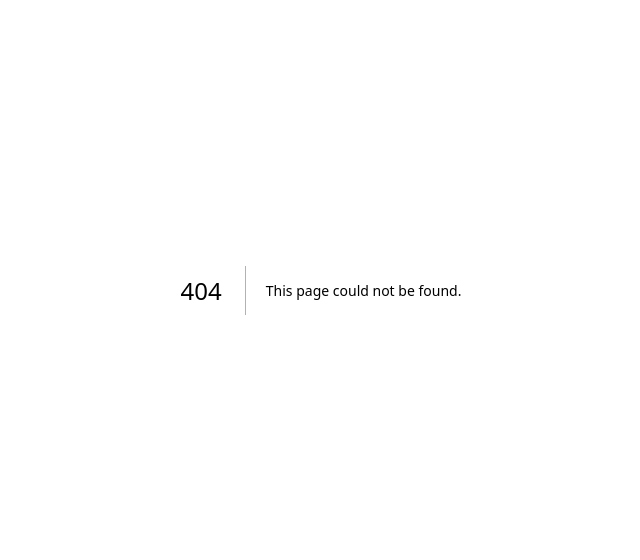
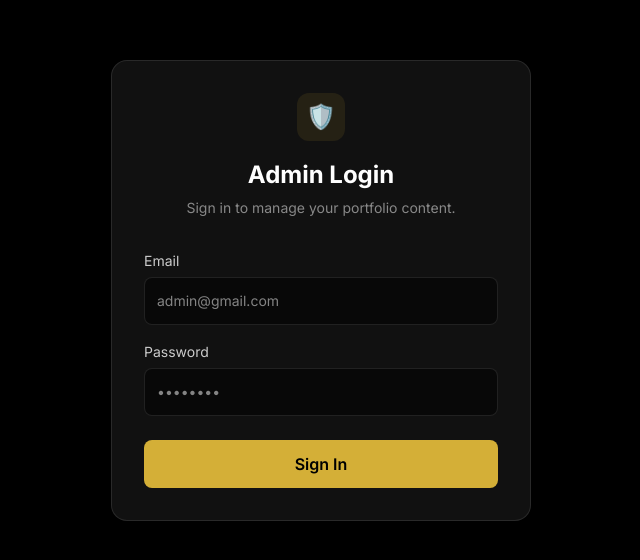
Before and after one commit to AbdurRahman11072/My-Protfolio, a Next.js app: page /login in a window 1280 px wide. Before the commit this address had no page. Shown: the part 110-670 px from the top of the page, without its empty margins (319-959 px from the left). Built offline with nearby package versions, Linux system fonts and the light colour scheme.

Commit message:
feat: build login page with authentication form

```diff
--- /dev/null
+++ b/src/app/login/page.tsx
@@ -0,0 +1,161 @@
+"use client";
+
+import { useState } from "react";
+import { useRouter } from "next/navigation";
+
+export default function LoginPage() {
+  const router = useRouter();
+  const [username, setUsername] = useState("");
+  const [password, setPassword] = useState("");
+  const [error, setError] = useState("");
+  const [loading, setLoading] = useState(false);
+
+  const handleSubmit = async (e: React.FormEvent) => {
+    e.preventDefault();
+    setLoading(true);
+    setError("");
+
+    try {
+      const response = await fetch("/api/auth/login", {
+        method: "POST",
+        headers: {
+          "Content-Type": "application/json",
+        },
+        body: JSON.stringify({ username, password }),
+      });
+
+      const result = await response.json();
+
+      if (!response.ok) {
+        setError(result.error || "Invalid credentials.");
+        setLoading(false);
+      } else {
+        router.push("/admin");
+        router.refresh();
+      }
+    } catch (err) {
+      setError("An error occurred during login. Please try again.");
+      setLoading(false);
+    }
+  };
+
+  return (
+    <div style={{
+      minHeight: "100vh",
+      display: "flex",
+      alignItems: "center",
+      justifyContent: "center",
+      background: "#000",
+      padding: "1rem",
+    }}>
+      <div style={{
+        width: "100%",
+        maxWidth: "420px",
+        background: "#111",
+        border: "1px solid rgba(255,255,255,0.1)",
+        borderRadius: "16px",
+        padding: "2rem",
+      }}>
+        <div style={{ textAlign: "center", marginBottom: "2rem" }}>
+          <div style={{
+            width: "48px",
+            height: "48px",
+            borderRadius: "12px",
+            background: "rgba(212,175,55,0.1)",
+            display: "flex",
+            alignItems: "center",
+            justifyContent: "center",
+            margin: "0 auto 1rem",
+            fontSize: "24px",
+          }}>
+            🛡️
+          </div>
+          <h1 style={{ color: "#fff", fontSize: "24px", fontWeight: "bold", margin: 0 }}>
+            Admin Login
+          </h1>
+          <p style={{ color: "#888", fontSize: "14px", marginTop: "4px" }}>
+            Sign in to manage your portfolio content.
+          </p>
+        </div>
+
+        <form onSubmit={handleSubmit}>
+          <div style={{ marginBottom: "1rem" }}>
+            <label style={{ display: "block", color: "#ccc", fontSize: "14px", marginBottom: "6px" }}>
+              Email
+            </label>
+            <input
+              id="username"
+              type="email"
+              placeholder="admin@gmail.com"
+              value={username}
+              onChange={(e) => setUsername(e.target.value)}
+              required
+              style={{
+                width: "100%",
+                height: "48px",
+                background: "rgba(0,0,0,0.5)",
+                border: "1px solid rgba(255,255,255,0.1)",
+                borderRadius: "8px",
+                color: "#fff",
+                padding: "0 12px",
+                fontSize: "14px",
+                boxSizing: "border-box",
+                outline: "none",
+              }}
+            />
+          </div>
+          <div style={{ marginBottom: "1.5rem" }}>
+            <label style={{ display: "block", color: "#ccc", fontSize: "14px", marginBottom: "6px" }}>
+              Password
+            </label>
+            <input
+              id="password"
+              type="password"
+              placeholder="••••••••"
+              value={password}
+              onChange={(e) => setPassword(e.target.value)}
+              required
+              style={{
+                width: "100%",
+                height: "48px",
+                background: "rgba(0,0,0,0.5)",
+                border: "1px solid rgba(255,255,255,0.1)",
+                borderRadius: "8px",
+                color: "#fff",
+                padding: "0 12px",
+                fontSize: "14px",
+                boxSizing: "border-box",
+                outline: "none",
+              }}
+            />
+          </div>
+
+          {error && (
+            <p style={{ color: "#ef4444", fontSize: "14px", textAlign: "center", marginBottom: "1rem" }}>
+              {error}
+            </p>
+          )}
+
+          <button
+            type="submit"
+            disabled={loading}
+            style={{
+              width: "100%",
+              height: "48px",
+              background: "#d4af37",
+              color: "#000",
+              border: "none",
+              borderRadius: "8px",
+              fontSize: "16px",
+              fontWeight: "600",
+              cursor: loading ? "not-allowed" : "pointer",
+              opacity: loading ? 0.7 : 1,
+            }}
+          >
+            {loading ? "Signing in..." : "Sign In"}
+          </button>
+        </form>
+      </div>
+    </div>
+  );
+}
```
